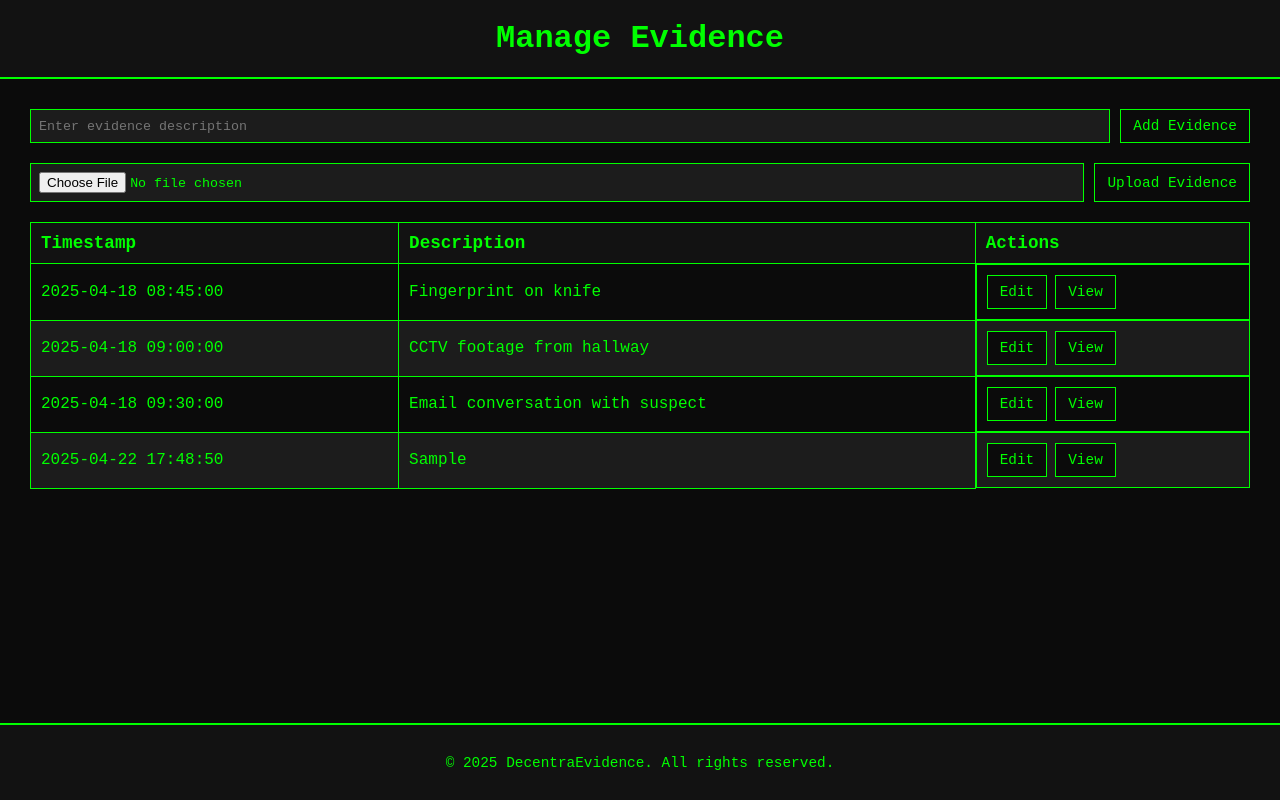
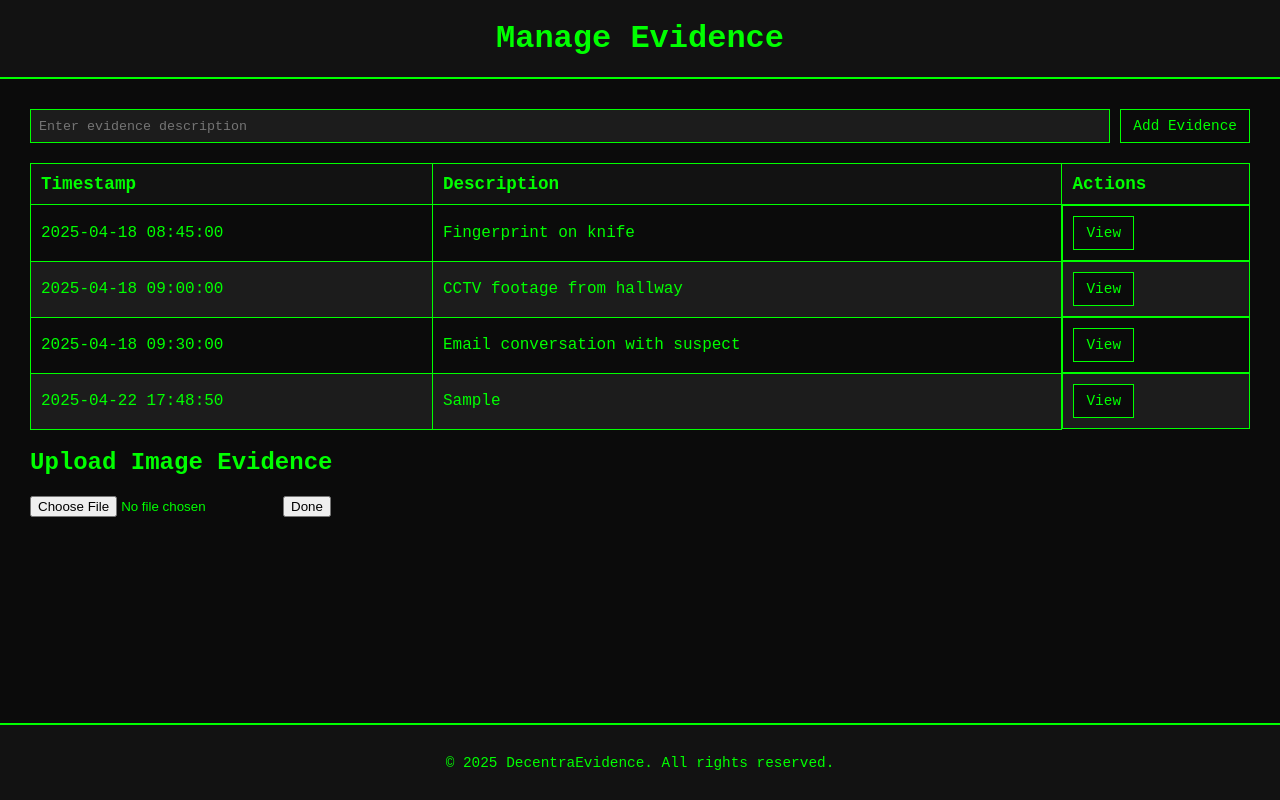
Before and after one commit to Sumeets-Code/UBlock, a React (Create React App) app in the folder frontend/: page /forensic/manage-evidence in a window 1280 px wide. Both pictures are taken after typing "Sample" into the empty fields and a click on the button "Add Evidence". Built offline with nearby package versions, Linux system fonts and the light colour scheme.

Commit message:
Update ManageEvidence.js

```diff
--- a/frontend/src/components/forensic/ManageEvidence.js
+++ b/frontend/src/components/forensic/ManageEvidence.js
@@ -4,69 +4,67 @@ import axios from "axios"; // Corrected axios import
 
 function ManageEvidence() {
     const [evidenceItems, setEvidenceItems] = useState([
-    {
-      id: 1,
-      timestamp: "2025-04-18 08:45:00",
-      description: "Fingerprint on knife",
-    },
-    {
-      id: 2,
-      timestamp: "2025-04-18 09:00:00",
-      description: "CCTV footage from hallway",
-    },
-    {
-      id: 3,
-      timestamp: "2025-04-18 09:30:00",
-      description: "Email conversation with suspect",
-    },
+        { id: 1, timestamp: '2025-04-18 08:45:00', description: 'Fingerprint on knife', image: null },
+        { id: 2, timestamp: '2025-04-18 09:00:00', description: 'CCTV footage from hallway', image: null },
+        { id: 3, timestamp: '2025-04-18 09:30:00', description: 'Email conversation with suspect', image: null },
     ]);
 
-  const [newDescription, setNewDescription] = useState("");
-  const [editingId, setEditingId] = useState(null);
-  const [editDescription, setEditDescription] = useState("");
-  const [uploadFile, setUploadFile] = useState(null);
+    const [newDescription, setNewDescription] = useState('');
+    const [showUploadPopup, setShowUploadPopup] = useState(false);
+    const [selectedEvidenceId, setSelectedEvidenceId] = useState(null);
+    const [uploadedImage, setUploadedImage] = useState(null);
+    const [showViewPopup, setShowViewPopup] = useState(false);
+    const [viewItem, setViewItem] = useState(null);
 
     const addEvidence = () => {
-    if (newDescription.trim() === "") return;
+        if (newDescription.trim() === '') return;
+        const newId = Date.now();
         const newEvidence = {
-      id: Date.now(),
-      timestamp: new Date().toISOString().replace("T", " ").slice(0, 19),
+            id: newId,
+            timestamp: new Date().toISOString().replace('T', ' ').slice(0, 19),
             description: newDescription,
+            image: null,
         };
         setEvidenceItems([...evidenceItems, newEvidence]);
-    setNewDescription("");
+        setNewDescription('');
+        setSelectedEvidenceId(newId);
+        setShowUploadPopup(true);
     };
 
-  const deleteEvidence = (id) => {
-    setEvidenceItems(evidenceItems.filter((item) => item.id !== id));
+    const handleImageUpload = (event) => {
+        const file = event.target.files[0];
+        const imageUrl = URL.createObjectURL(file);
+        setUploadedImage(imageUrl);
+
+        setEvidenceItems((prev) =>
+            prev.map((item) =>
+                item.id === selectedEvidenceId ? { ...item, image: imageUrl } : item
+            )
+        );
     };
 
-  const startEdit = (item) => {
-    setEditingId(item.id);
-    setEditDescription(item.description);
-  };
-
-  const saveEdit = (id) => {
-    setEvidenceItems(
-      evidenceItems.map((item) =>
-        item.id === id ? { ...item, description: editDescription } : item
-      )
-    );
-    setEditingId(null);
-    setEditDescription("");
+    const closeUploadPopup = () => {
+        setShowUploadPopup(false);
+        setUploadedImage(null);
     };
 
     const viewEvidence = (item) => {
-    alert(
-      `Evidence ID: ${item.id}\nTimestamp: ${item.timestamp}\nDescription: ${item.description}`
-    );
+        setViewItem(item);
+        setShowViewPopup(true);
     };
 
-  const handleFileUpload = (e) => {
-    const file = e.target.files[0];
-    if (file) {
-      setUploadFile(file);
-    }
+    const closeViewPopup = () => {
+        setShowViewPopup(false);
+        setViewItem(null);
+    };
+
+    const downloadImage = (imageUrl, id) => {
+        const link = document.createElement('a');
+        link.href = imageUrl;
+        link.download = `evidence_${id}.jpg`;
+        document.body.appendChild(link);
+        link.click();
+        document.body.removeChild(link);
     };
 
     const uploadEvidence = () => {
@@ -92,7 +90,6 @@ function ManageEvidence() {
                 <h1>Manage Evidence</h1>
             </header>
             <main className={styles.main}>
-        {/* Add evidence section */}
                 <div className={styles.form}>
                     <input
                         type="text"
@@ -101,24 +98,8 @@ function ManageEvidence() {
                         onChange={(e) => setNewDescription(e.target.value)}
                         className={styles.input}
                     />
-          <button onClick={addEvidence} className={styles.button}>
-            Add Evidence
-          </button>
+                    <button onClick={addEvidence} className={styles.button}>Add Evidence</button>
                 </div>
-
-        {/* File upload section */}
-        <div className={styles.uploadSection}>
-          <input
-            type="file"
-            onChange={handleFileUpload}
-            className={styles.uploadInput}
-          />
-          <button onClick={uploadEvidence} className={styles.uploadButton}>
-            Upload Evidence
-          </button>
-        </div>
-
-        {/* Evidence table */}
                 <table className={styles.table}>
                     <thead>
                         <tr>
@@ -131,46 +112,47 @@ function ManageEvidence() {
                         {evidenceItems.map((item) => (
                             <tr key={item.id}>
                                 <td>{item.timestamp}</td>
-                <td>
-                  {editingId === item.id ? (
-                    <input
-                      type="text"
-                      value={editDescription}
-                      onChange={(e) => setEditDescription(e.target.value)}
-                      className={styles.editInput}
-                    />
-                  ) : (
-                    item.description
-                  )}
-                </td>
+                                <td>{item.description}</td>
                                 <td className={styles.actions}>
-                  {editingId === item.id ? (
-                    <button
-                      onClick={() => saveEdit(item.id)}
-                      className={styles.actionBtn}
-                    >
-                      Save
-                    </button>
-                  ) : (
-                    <button
-                      onClick={() => startEdit(item)}
-                      className={styles.actionBtn}
-                    >
-                      Edit
-                    </button>
-                  )}
-
-                  <button
-                    onClick={() => viewEvidence(item)}
-                    className={styles.actionBtn}
-                  >
-                    View
-                  </button>
+                                    <button onClick={() => viewEvidence(item)} className={styles.actionBtn}>View</button>
                                 </td>
                             </tr>
                         ))}
                     </tbody>
                 </table>
+
+                {/* Upload Popup */}
+                {showUploadPopup && (
+                    <div className={styles.popupOverlay}>
+                        <div className={styles.popupCard}>
+                            <h2>Upload Image Evidence</h2>
+                            <input type="file" accept="image/*" onChange={handleImageUpload} className={styles.fileInput} />
+                            {uploadedImage && <img src={uploadedImage} alt="Uploaded" className={styles.previewImage} />}
+                            <button onClick={closeUploadPopup} className={styles.closeBtn}>Done</button>
+                        </div>
+                    </div>
+                )}
+
+                {/* View Popup */}
+                {showViewPopup && viewItem && (
+                    <div className={styles.popupOverlay}>
+                        <div className={styles.popupCard}>
+                            <h2>Evidence Details</h2>
+                            <p><strong>ID:</strong> {viewItem.id}</p>
+                            <p><strong>Timestamp:</strong> {viewItem.timestamp}</p>
+                            <p><strong>Description:</strong> {viewItem.description}</p>
+                            {viewItem.image && (
+                                <>
+                                    <img src={viewItem.image} alt="Evidence" className={styles.previewImage} />
+                                    <button onClick={() => downloadImage(viewItem.image, viewItem.id)} className={styles.actionBtn}>
+                                        Download Image
+                                    </button>
+                                </>
+                            )}
+                            <button onClick={closeViewPopup} className={styles.closeBtn}>Close</button>
+                        </div>
+                    </div>
+                )}
             </main>
             <footer className={styles.footer}>
                 <p>&copy; 2025 DecentraEvidence. All rights reserved.</p>
```
Lines whose indentation alone changed are shown as unchanged.
